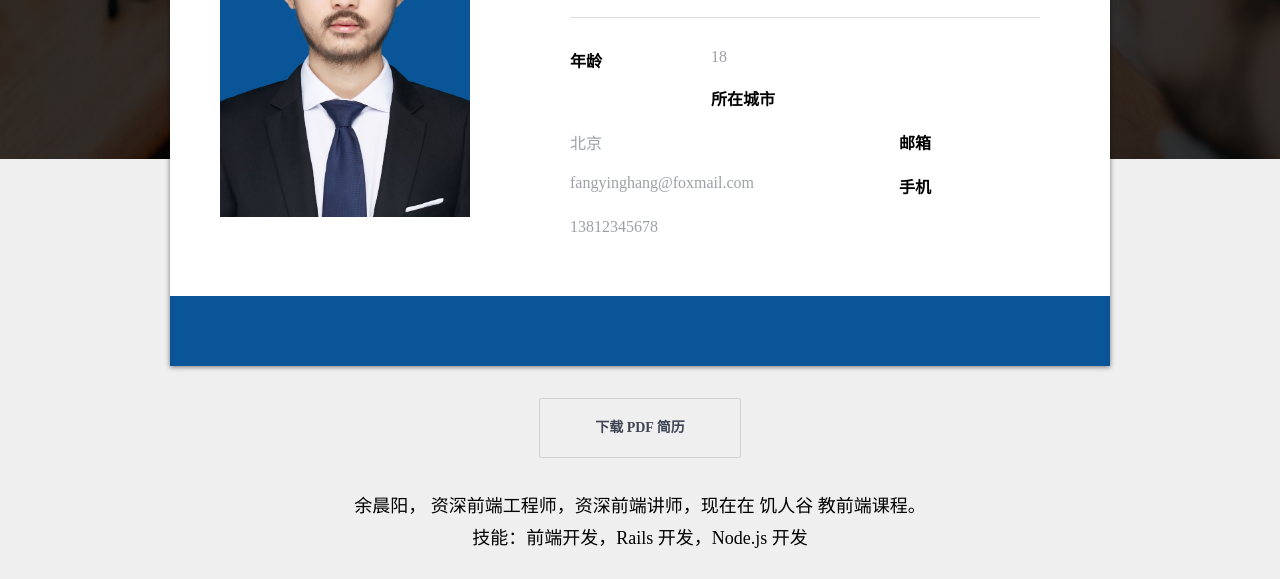
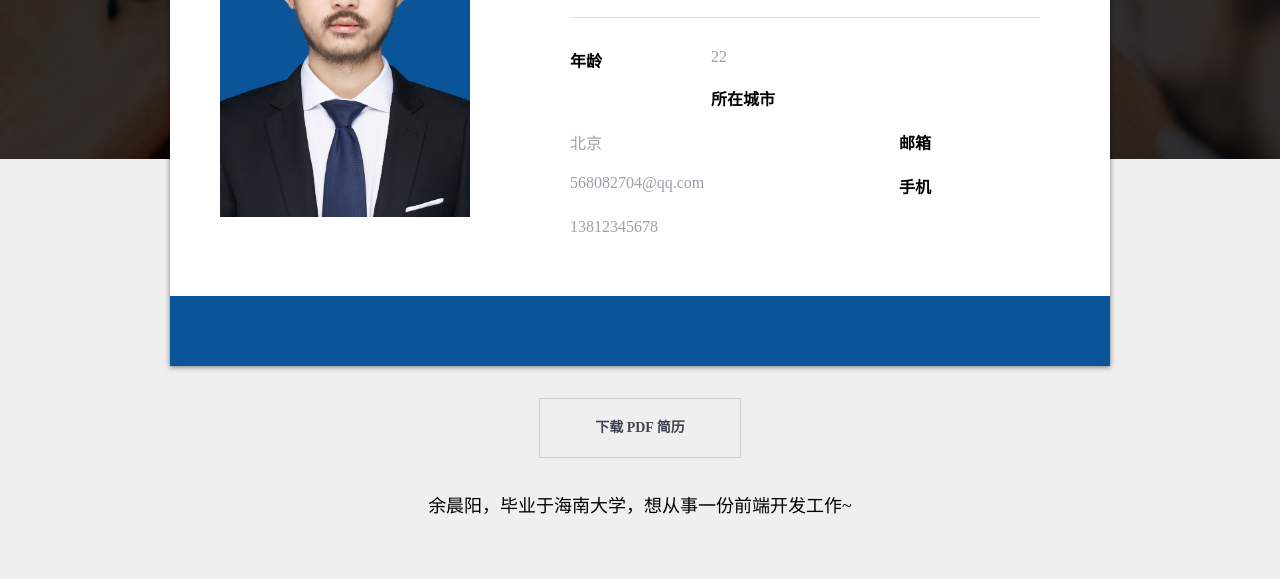
Before and after one commit to Ricardolu1/first-web, a plain HTML site: page index.html in a window 1280 px wide. Shown: the part 356-935 px from the top of the page. Drawn offline with Linux system fonts and the light colour scheme.

Commit message:
信息更改

```diff
--- a/index.html
+++ b/index.html
@@ -57,11 +57,11 @@
             <hr />
             <dl>
               <dt>年龄</dt>
-              <dd>18</dd>
+              <dd>22</dd>
               <dt>所在城市</dt>
               <dd>北京</dd>
               <dt>邮箱</dt>
-              <dd>fangyinghang@foxmail.com</dd>
+              <dd>568082704@qq.com</dd>
               <dt>手机</dt>
               <dd>13812345678</dd>
             </dl>
@@ -90,8 +90,7 @@
       </p>
 
       <p class="selfIntroduction">
-        余晨阳， 资深前端工程师，资深前端讲师，现在在 饥人谷 教前端课程。<br />
-        技能：前端开发，Rails 开发，Node.js 开发
+        余晨阳，毕业于海南大学，想从事一份前端开发工作~
       </p>
     </main>
     <section class="skills">
```
